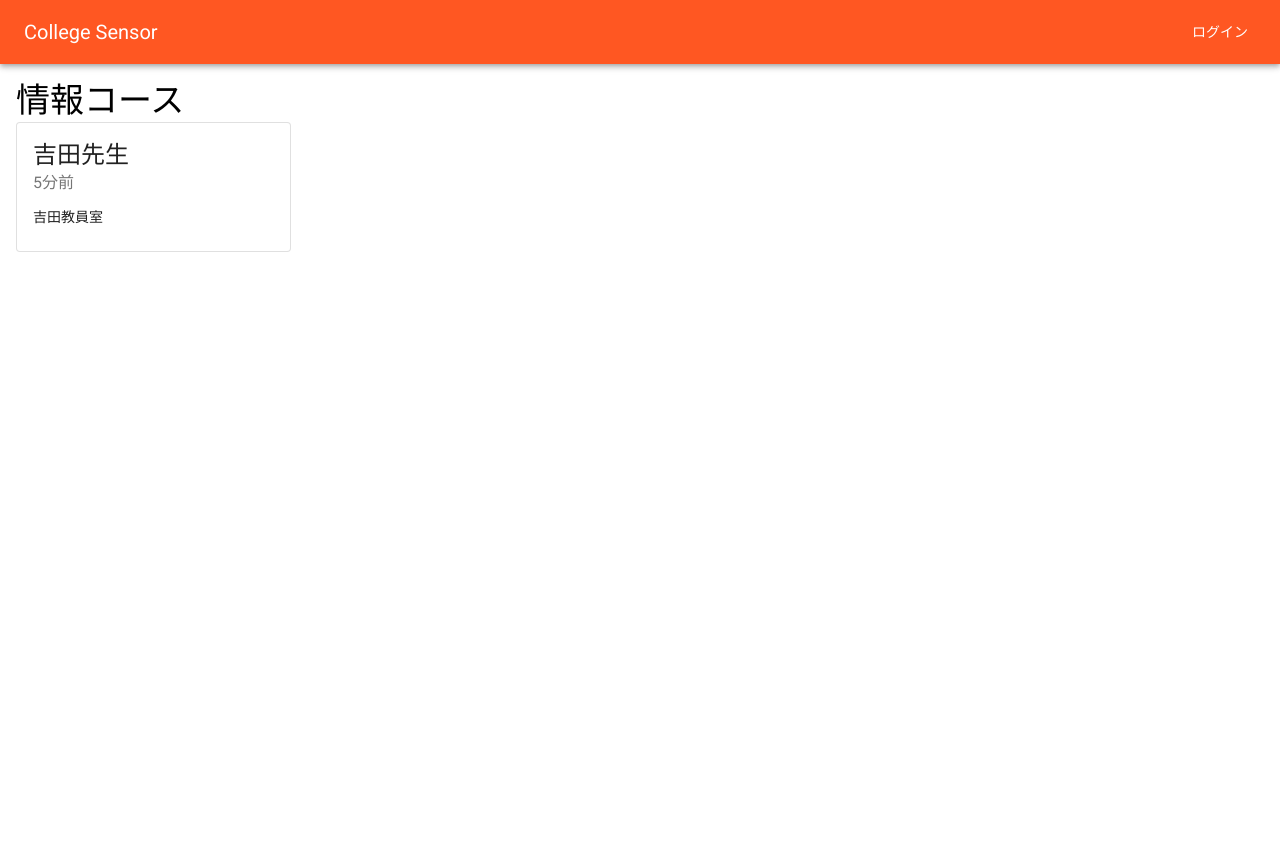
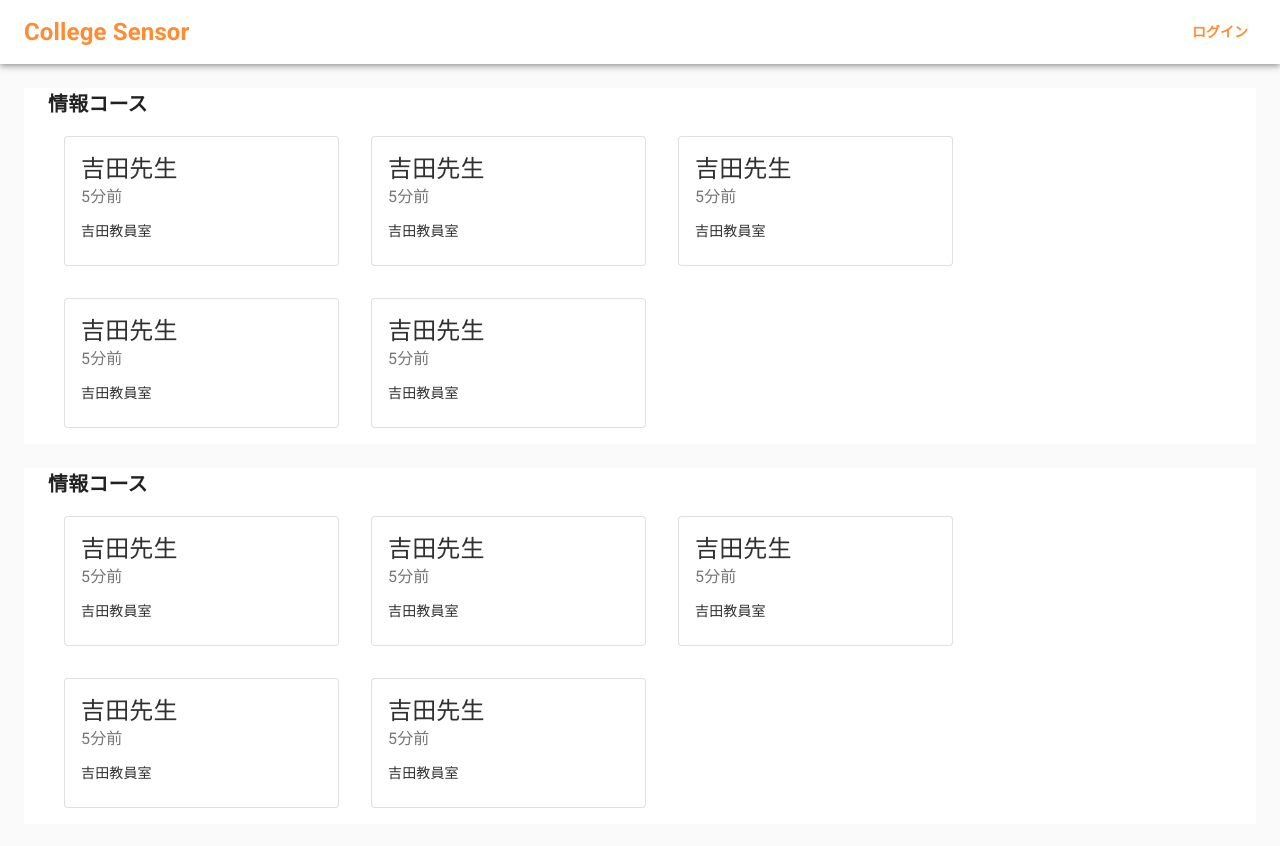
Before and after one commit to sensei-sensor/sensei-sensor-react, a React (Vite) app: page / in a window 1280 px wide. Before the commit the page ends 800 px from the top, so only its background shows below. Built offline with nearby package versions, Linux system fonts and the light colour scheme.

Commit message:
なんかいろいろやった

```diff
--- a/package.json
+++ b/package.json
@@ -28,6 +28,7 @@
   "dependencies": {
     "@material-ui/core": "^4.12.3",
     "@material-ui/icons": "^4.11.2",
+    "@material-ui/system": "^4.12.1",
     "react": "^17.0.0",
     "react-dom": "^17.0.0",
     "react-router": "^5.2.0",
--- a/src/MaterialTheme.jsx
+++ /dev/null
@@ -1,16 +0,0 @@
-import { createTheme } from "@material-ui/core";
-import { deepOrange } from "@material-ui/core/colors";
-
-const theme = createTheme({
-  palette: {
-    primary: deepOrange,
-    secondary: {
-      main: "#039be5",
-    },
-  },
-  typography: {
-    fontFamily: ["Roboto", "Noto Sans JP", "sans-serif"].join(","),
-  },
-});
-
-export default theme;
--- a/src/components/MaterialCard.jsx
+++ b/src/components/MaterialCard.jsx
@@ -1,16 +1,35 @@
 import React from "react";
-import { Card, CardContent, makeStyles, Typography } from "@material-ui/core";
+import {
+  Box,
+  Card,
+  CardContent,
+  makeStyles,
+  Typography,
+} from "@material-ui/core";
 
 const useStyles = makeStyles({
-  root: {
+  card: {
     minWidth: 275,
     width: "fit-content",
   },
-  title: {
+  userName: {
     fontSize: 14,
   },
-  pos: {
+  discoveryTime: {
     marginBottom: 12,
+  },
+  root: {
+    background: "#FFC599",
+  },
+  header: {
+    background: "#FFFFFF",
+  },
+  title: {
+    flexGrow: 1,
+    fontWeight: 700,
+  },
+  container: {
+    background: "#FFF",
   },
 });
 
@@ -18,12 +37,13 @@ export default function MaterialCard() {
   const classes = useStyles();
 
   return (
-    <Card className={classes.root} variant="outlined">
+    <Box m={2}>
+      <Card className={classes.card} variant="outlined">
         <CardContent>
           <Typography variant="h5" component="h2">
             吉田先生
           </Typography>
-        <Typography className={classes.pos} color="textSecondary">
+          <Typography className={classes.discoveryTime} color="textSecondary">
             5分前
           </Typography>
           <Typography variant="body2" component="p">
@@ -31,5 +51,6 @@ export default function MaterialCard() {
           </Typography>
         </CardContent>
       </Card>
+    </Box>
   );
 }
--- /dev/null
+++ b/src/components/MaterialContainer.jsx
@@ -0,0 +1,49 @@
+import React from "react";
+import { Box, Container, makeStyles, Typography } from "@material-ui/core";
+import MaterialCard from "./MaterialCard";
+
+export const useStyles = makeStyles({
+  card: {
+    minWidth: 275,
+    width: "fit-content",
+  },
+  userName: {
+    fontSize: 14,
+  },
+  discoveryTime: {
+    marginBottom: 12,
+  },
+  root: {
+    background: "#FFC599",
+  },
+  header: {
+    background: "#FFFFFF",
+  },
+  title: {
+    flexGrow: 1,
+  },
+  container: {
+    background: "#FFF",
+  },
+});
+
+export default function MaterialContainer() {
+  const classes = useStyles();
+
+  return (
+    <Box m={3}>
+      <Container className={classes.container}>
+        <Typography variant={"h6"}>
+          <Box fontWeight={700}>情報コース</Box>
+        </Typography>
+        <Box display={"flex"} flexWrap={"wrap"}>
+          <MaterialCard />
+          <MaterialCard />
+          <MaterialCard />
+          <MaterialCard />
+          <MaterialCard />
+        </Box>
+      </Container>
+    </Box>
+  );
+}
--- a/src/components/MaterialHeader.jsx
+++ b/src/components/MaterialHeader.jsx
@@ -1,6 +1,7 @@
 import React from "react";
 import {
   AppBar,
+  Box,
   Button,
   makeStyles,
   Toolbar,
@@ -8,8 +9,12 @@ import {
 } from "@material-ui/core";
 
 const useStyles = makeStyles(() => ({
+  root: {
+    flexGrow: 1,
+  },
   title: {
     flexGrow: 1,
+    fontWeight: 700,
   },
 }));
 
@@ -17,13 +22,17 @@ export default function MaterialHeader() {
   const classes = useStyles();
 
   return (
-    <AppBar position="static">
-      <Toolbar>
-        <Typography variant="h6" className={classes.title}>
-          College Sensor
-        </Typography>
-        <Button color="inherit">ログイン</Button>
-      </Toolbar>
-    </AppBar>
+    <div className={classes.root}>
+      <AppBar position="static" color={"common.white"}>
+        <Toolbar>
+          <Typography variant="h5" color={"primary"} className={classes.title}>
+            <Box fontWeight={700}>College Sensor</Box>
+          </Typography>
+          <Button color="primary">
+            <Box fontWeight={700}>ログイン</Box>
+          </Button>
+        </Toolbar>
+      </AppBar>
+    </div>
   );
 }
--- a/src/main.jsx
+++ b/src/main.jsx
@@ -1,13 +1,13 @@
 import React from "react";
 import ReactDOM from "react-dom";
 import { BrowserRouter as Router, Route } from "react-router-dom";
-import { ThemeProvider } from "@material-ui/core";
-import MaterialTheme from "./MaterialTheme";
+import { CssBaseline, ThemeProvider } from "@material-ui/core";
+import MaterialTheme from "./styles/MaterialTheme";
 import MaterialViewPage from "./pages/MaterialViewPage";
-import "./css/reset.css";
 
 ReactDOM.render(
   <React.StrictMode>
+    <CssBaseline />
     <Router>
       <ThemeProvider theme={MaterialTheme}>
         <Route exact path={"/"} component={MaterialViewPage} />
--- a/src/pages/MaterialViewPage.jsx
+++ b/src/pages/MaterialViewPage.jsx
@@ -1,30 +1,13 @@
 import React from "react";
-import { Box, makeStyles, Typography } from "@material-ui/core";
-import MaterialCard from "../components/MaterialCard";
 import MaterialHeader from "../components/MaterialHeader";
-
-const useStyles = makeStyles((theme) => ({
-  root: {
-    flexGrow: 1,
-  },
-  menuButton: {
-    marginRight: theme.spacing(2),
-  },
-  title: {
-    flexGrow: 1,
-  },
-}));
+import MaterialContainer from "../components/MaterialContainer";
 
 export default function MaterialViewPage() {
-  const classes = useStyles();
-
   return (
     <div>
-      <MaterialHeader classes={classes} />
-      <Box m={2}>
-        <Typography variant={"h4"}>情報コース</Typography>
-        <MaterialCard />
-      </Box>
+      <MaterialHeader />
+      <MaterialContainer />
+      <MaterialContainer />
     </div>
   );
 }
--- /dev/null
+++ b/src/styles/MaterialTheme.jsx
@@ -0,0 +1,37 @@
+import { createTheme } from "@material-ui/core";
+
+const theme = createTheme({
+  palette: {
+    common: { black: "#303030", white: "#fff" },
+    background: { paper: "#fff", default: "#FFC599" },
+    primary: {
+      light: "rgba(255, 189, 99, 1)",
+      main: "rgba(255, 140, 51, 1)",
+      dark: "rgba(198, 93, 0, 1)",
+      contrastText: "#fff",
+    },
+    secondary: {
+      light: "rgba(138, 247, 255, 1)",
+      main: "rgba(76, 196, 255, 1)",
+      dark: "rgba(0, 148, 204, 1)",
+      contrastText: "#fff",
+    },
+    error: {
+      light: "#e57373",
+      main: "#f44336",
+      dark: "#d32f2f",
+      contrastText: "#fff",
+    },
+    text: {
+      primary: "rgba(48, 48, 48, 1)",
+      secondary: "rgba(0, 0, 0, 0.54)",
+      disabled: "rgba(0, 0, 0, 0.38)",
+      hint: "rgba(0, 0, 0, 0.38)",
+    },
+  },
+  typography: {
+    fontFamily: ["Roboto", "Noto Sans JP", "sans-serif"].join(","),
+  },
+});
+
+export default theme;
```
Also changed, not shown: .stylelintrc.json, 1 other file (tests, documents, lock files or other folders). Lines whose indentation alone changed are shown as unchanged.
